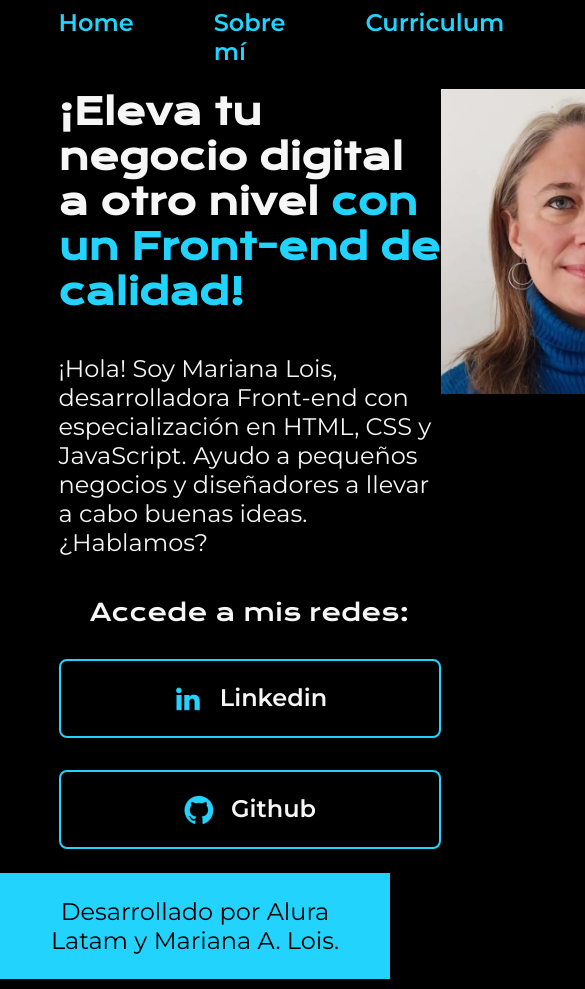
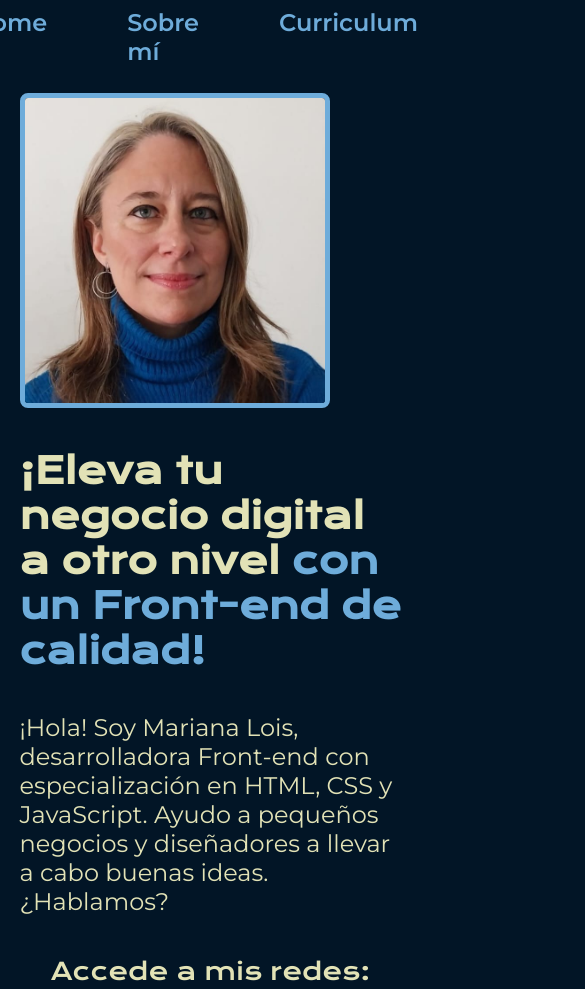
Before and after one commit to Lady-Marianne/sobre-mi-curriculum, a plain HTML site: page index.html in a window 390 px wide. Shown: the top 989 px of the page, 585 px wide, since content can reach past the window. Drawn offline with nearby package versions, Linux system fonts and the light colour scheme.

Commit message:
Agregué media queries.

```diff
--- a/styles/style.css
+++ b/styles/style.css
@@ -1,5 +1,14 @@
 @import url('https://fonts.googleapis.com/css2?family=Krona+One&family=Montserrat:wght@400;600&display=swap');
 
+:root {
+    --color-primario: #021526;
+    --color-secundario: #E2E2B6;
+    --color-terciario: #6EACDA;
+    --color-hover: #03346E;
+
+    --fuente-titulos: 'Krona One', sans-serif;
+    --fuente-otros: 'Montserrat', sans-serif;
+}
 
 * {
     padding: 0;
@@ -7,10 +16,9 @@
 }
 
 body{
-    /*height: 100vh;*/
     box-sizing: border-box;
-    background-color: #000000;
-    color: #F6F6F6;
+    background-color: var(--color-primario);
+    color: var(--color-secundario);
 }
 
 .header {
@@ -22,10 +30,10 @@ body{
 }
 
 .header__menu__link {
-    font-family: 'Montserrat', sans-serif;
+    font-family: var(--fuente-otros);
     font-size: 24px;
     font-weight: 600;
-    color: #22D4FD;
+    color: var(--color-terciario);
     text-decoration: none;
 }
 
@@ -34,6 +42,7 @@ body{
     display: flex;
     align-items: flex-start;
     justify-content: space-between;
+    gap: 40px;
 }
 
 .presentacion__contenido{
@@ -43,19 +52,18 @@ body{
     gap: 40px;
 }
 
-
 .presentacion__contenido__titulo{
     font-size: 36px;
-    font-family: 'Krona One', sans-serif;
+    font-family: var(--fuente-titulos);
 }
 
 .titulo-destaque {
-    color: #22D4FD; ;
+    color: var(--color-terciario);
 }
 
 .presentacion__contenido__texto{
     font-size: 24px;
-    font-family: 'Montserrat', sans-serif;
+    font-family: var(--fuente-otros);
 }
 
 .presentacion__enlaces{
@@ -67,17 +75,16 @@ body{
 }
 
 .presentacion__enlaces__subtitulo{
-    font-family: 'Krona One', sans-serif;
+    font-family: var(--fuente-titulos);
     font-weight: 400;
     font-size: 24px;
 }
 
 .presentacion__enlaces__link{
-      /* background-color: #22D4FD; */
       display: flex;
       justify-content: center;
       gap: 16px;
-      border: 2px solid #22D4FD;
+      border: 2px solid var(--color-terciario);
       width: 378px;
       text-align: center;
       border-radius: 8px;
@@ -85,16 +92,16 @@ body{
       font-weight: 600;
       padding: 21.5px 0;
       text-decoration: none;
-      color: #F6F6F6;
-      font-family: 'Montserrat', sans-serif;
+      color: var(--color-secundario);
+      font-family: var(--fuente-otros);
 }
 
 .presentacion__enlaces__link:hover{
-    background-color: #272727;
+    background-color: var(--color-hover);
 }
 
 .lista {
-    font-family: 'Montserrat', sans-serif;
+    font-family: var(--fuente-otros);
     text-align: justify;
 }
 
@@ -105,14 +112,35 @@ body{
 .foto {
     width: 300px;
     height: auto;
+    border: 5px solid var(--color-terciario);
+    border-radius: 8px;
   }
 
 .footer{
-    color: #000000;
-    background-color: #22D4FD;
+    color: var(--color-primario);
+    background-color: var(--color-terciario);
     padding: 24px;
     text-align: center;
-    font-family: 'Montserrat', sans-serif;
+    font-family: var(--fuente-otros);
     font-size: 24px;
     font-weight: 400;
 }
+
+@media(max-width:1000px) {
+    .header {
+        padding: 2%;
+    }
+
+    .header__menu {
+        justify-content: center;
+    }
+
+    .presentacion {
+        flex-direction: column-reverse;
+        padding: 5%;
+    }
+
+    .presentacion__contenido {
+        width: auto;
+    }
+}
```
